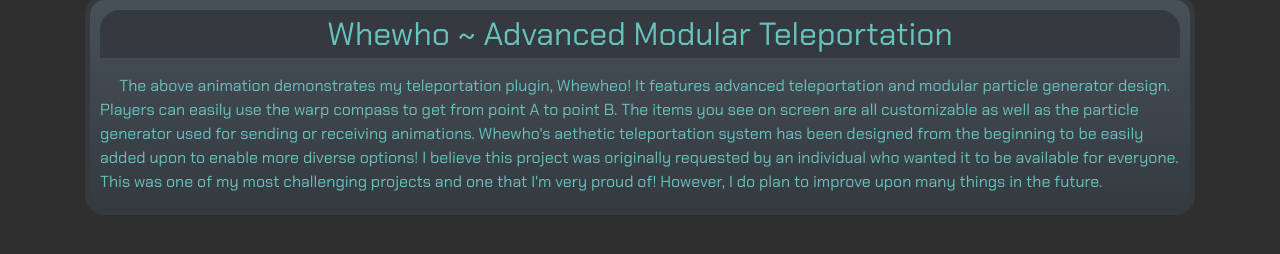
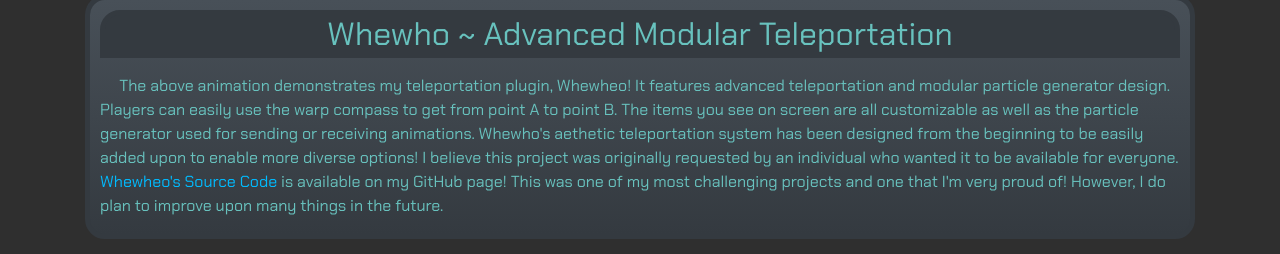
Before and after one commit to shawn-peery/CloakingOcean.com-2.0-Discontinued, a website: page builds/cloakingocean.com/java.html in a window 1280 px wide. Shown: the part 1518-1772 px from the top of the page. Before the commit the page ends 1748 px from the top, so only its background shows below. Drawn offline with nearby package versions, Linux system fonts and the light colour scheme.

Commit message:
Adds source code for Whewheo

```diff
--- a/builds/cloakingocean.com/java.html
+++ b/builds/cloakingocean.com/java.html
@@ -76,8 +76,8 @@
                     generator design. Players can easily use the warp compass to get from point A to point B. The items you see on screen are all
                     customizable as well as the particle generator used for sending or receiving animations. Whewho's aethetic teleportation
                     system has been designed from the beginning to be easily added upon to enable more diverse options! I believe this project
-                    was originally requested by an individual who wanted it to be available for everyone. This was one of my most challenging projects
-                    and one that I'm very proud of! However, I do plan to improve upon many things in the future.
+                    was originally requested by an individual who wanted it to be available for everyone. <a href="https://github.com/CloakingOcean/Whewheo" target="_blank">Whewheo's Source Code</a> is available on my GitHub page!
+                    This was one of my most challenging projects and one that I'm very proud of! However, I do plan to improve upon many things in the future.
                 </p>
             </section> <!-- Whewheo Section -->
         </div><!-- Container -->
```
